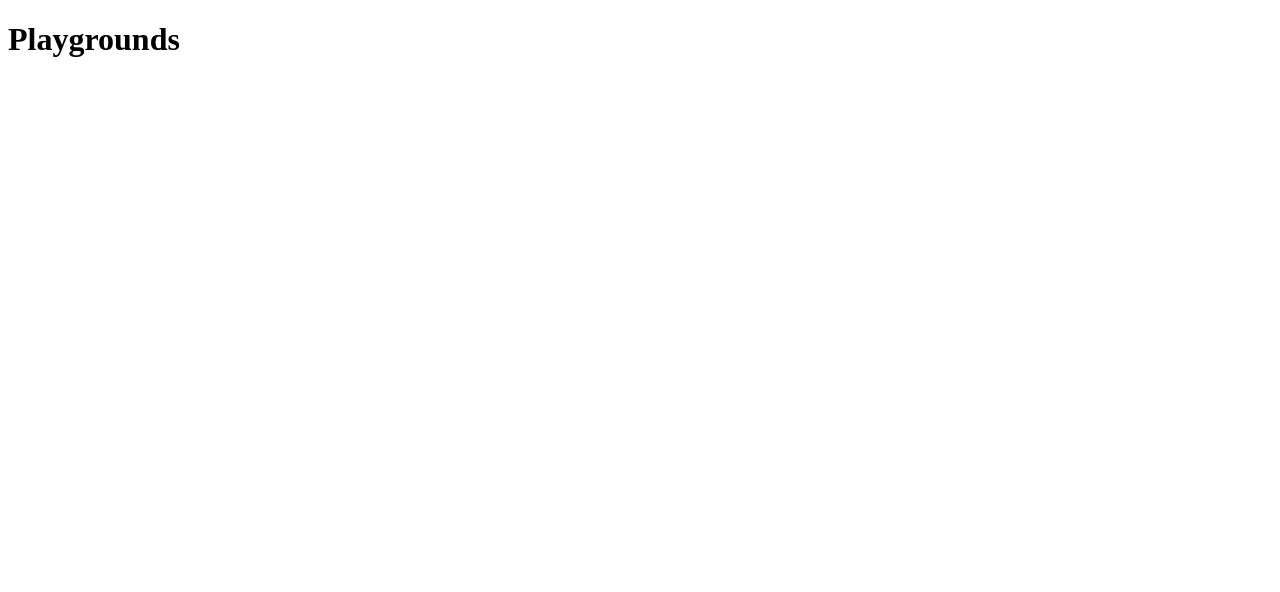
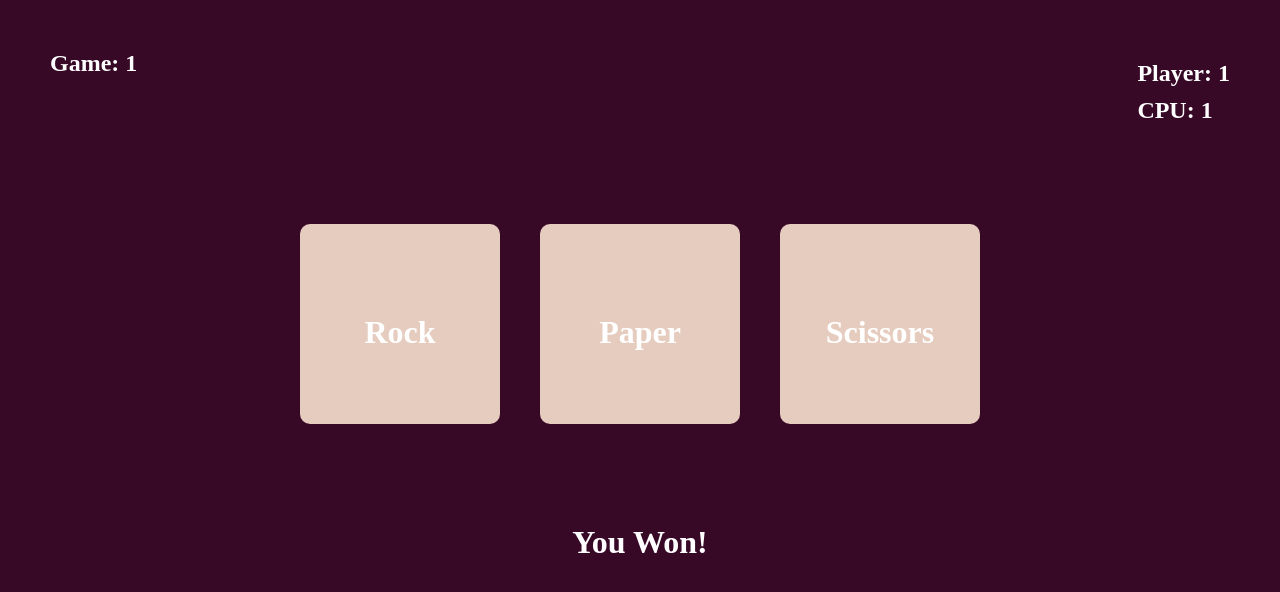
Before and after one commit to Delta-a-Sierra/RockPaperScissors2020, a plain HTML site: page index.html in a window 1280 px wide. Drawn offline with Linux system fonts and the light colour scheme.

Commit message:
Basic UI created

```diff
--- a/index.html
+++ b/index.html
@@ -1,9 +1,26 @@
 <!DOCTYPE html>
 <head>
     <title>Rock Paper Scissors</title>
+    <link rel="stylesheet" href="style.css">
 </head>
 <body>
-    <h1>Playgrounds</h1>
+    <div id="Scoreboard" class="container">
+        <div id="GamePanel">
+            <h2>Game: 1</h2>
+        </div>
+        <div id="ScorePanel" class="container">
+            <h2>Player: <span id="PlayerScore">1</span></h2>
+            <h2>CPU: <span id="CpuScore">1</span></h2>
+        </div>
+    </div>
+
+    <div id="GameOptions" class="container">
+        <div id="Rock" class="PlayerOption"><h2>Rock</h2></div>
+        <div id="Paper" class="PlayerOption"><h2>Paper</h2></div>
+        <div id="Scissors" class="PlayerOption"><h2>Scissors</h2></div>
+    </div>
+    <h1 id="GameMessage">You Won!</h1>
+
 </body>
 <footer>
     <script src="script.js"></script>
--- /dev/null
+++ b/style.css
@@ -0,0 +1,57 @@
+* {
+  margin: 0;
+  padding: 0;
+}
+
+body {
+  background-color: #370926;
+  margin-top: 50px;
+  margin-left: 50px;
+  margin-right: 50px;
+}
+
+h2 {
+  color: #ffffff;
+  display: inline-block;
+}
+
+.container {
+  display: flex;
+  flex-direction: row;
+  justify-content: space-between;
+}
+
+#ScorePanel {
+  flex-direction: column;
+}
+#ScorePanel h2 {
+  margin-top: 10px;
+}
+
+#GameOptions {
+  justify-content: center;
+  margin-top: 100px;
+}
+
+.PlayerOption {
+  width: 200px;
+  height: 200px;
+  border-radius: 10px;
+  text-align: center;
+  align-items: center;
+  margin-left: 20px;
+  margin-right: 20px;
+  background-color: #e6ccbe;
+}
+.PlayerOption h2 {
+  font-size: 2em;
+  margin-top: 90px;
+}
+
+h1 {
+  margin-top: 100px;
+  text-align: center;
+  color: white;
+}
+
+/*# sourceMappingURL=style.css.map */
```
Also changed, not shown: 1 other file.
